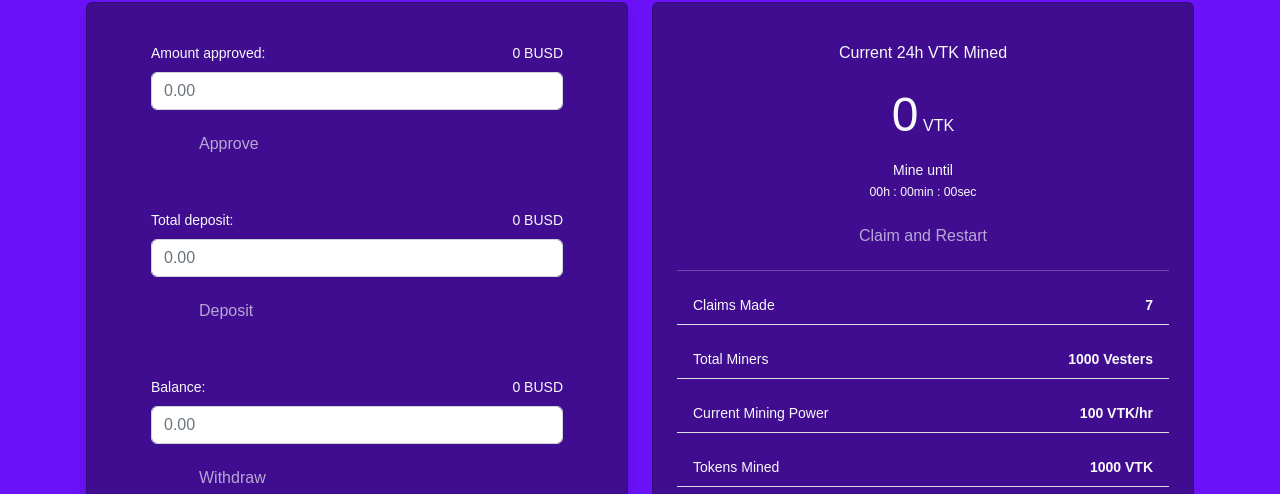
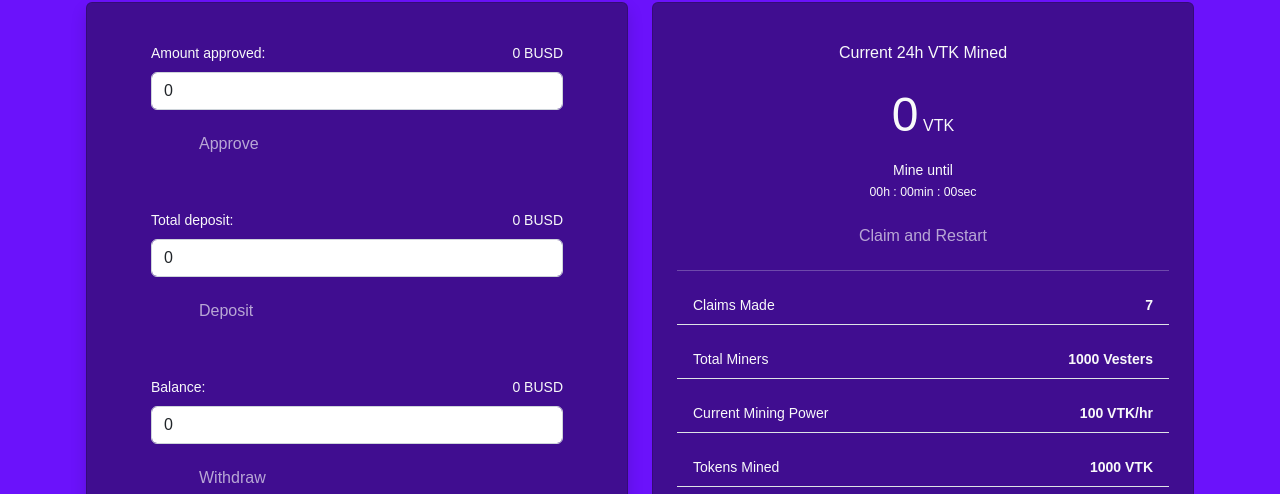
Before and after one commit to vrrayz/miner-dapp, a React (Create React App) app: page / in a window 1280 px wide. Shown: the part 293-787 px from the top of the page. Built offline with nearby package versions, Linux system fonts and the light colour scheme.

Commit message:
approve stables feature

```diff
--- a/src/components/MinerForm.js
+++ b/src/components/MinerForm.js
@@ -1,6 +1,16 @@
 import React from "react";
+import { useState } from "react";
 
 const MinerForm = ({labelInfo, labelValue, labelUnit, inputId, buttonInfo, buttonDisable, approveStables}) => {
+  const [value, setValue] = useState(0)
+  const storeValue = (e) => {
+    setValue(e.target.value)
+  }
+  const runFunction = () => {
+    if(approveStables){
+      approveStables(value)
+    }
+  }
   return (
     <div className="mb-5">
       <label
@@ -11,12 +21,14 @@ const MinerForm = ({labelInfo, labelValue, labelUnit, inputId, buttonInfo, butto
         <span className="small">{labelValue} {labelUnit}</span>
       </label>
       <input
-        type="text"
+        type="number"
         className="form-control mb-3"
         id={inputId}
         placeholder="0.00"
+        value={value}
+        onChange={storeValue}
       />
-      <button className="btn fw-light px-3 px-md-5" disabled={buttonDisable && 'disabled'}>{buttonInfo}</button>
+      <button className="btn fw-light px-3 px-md-5" disabled={buttonDisable && 'disabled'} onClick={runFunction}>{buttonInfo}</button>
     </div>
   );
 };
--- a/src/components/MinerInputs.js
+++ b/src/components/MinerInputs.js
@@ -1,3 +1,4 @@
+import { BigNumber } from "ethers";
 import React from "react";
 import { useEffect, useState } from "react";
 import { minerCA } from "../data/contractAbi";
@@ -14,6 +15,18 @@ const MinerInputs = ({ isConnected, stablesContract, userAddress,decimals, userI
     setStablesBalance(balance.div(decimals).toNumber())
     setApprovedBalance(approved.div(decimals).toNumber())
   };
+  const approveStables = async (amount) => {
+    const nAmount = BigNumber.from(amount).mul(decimals).toString();
+    // console.log(nAmount)
+    await stablesContract.approve(minerCA,nAmount)
+    approvalListener(nAmount)
+  }
+  const approvalListener = (amount) => {
+    stablesContract.on("Approval", (userAddress,minerCA,amount) => {
+        // console.log(userAddress)
+        getUserStablesBalance()
+    })
+  }
   useEffect(() => {
     if (isConnected) {
       getUserStablesBalance();
@@ -31,6 +44,7 @@ const MinerInputs = ({ isConnected, stablesContract, userAddress,decimals, userI
               labelUnit="BUSD"
               inputId="approveInput"
               buttonInfo="Approve"
+              approveStables = {approveStables}
               buttonDisable={isConnected ? false : true}
             />
             <MinerForm
```
